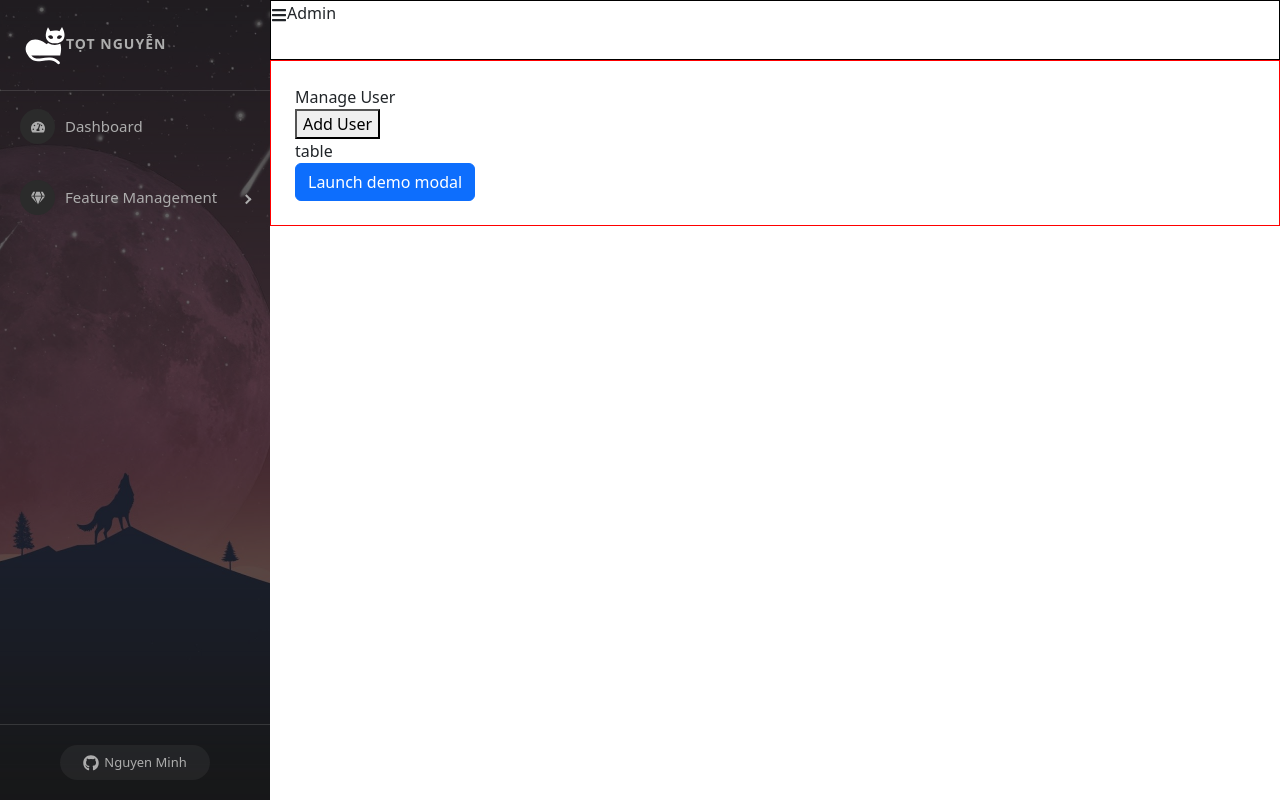
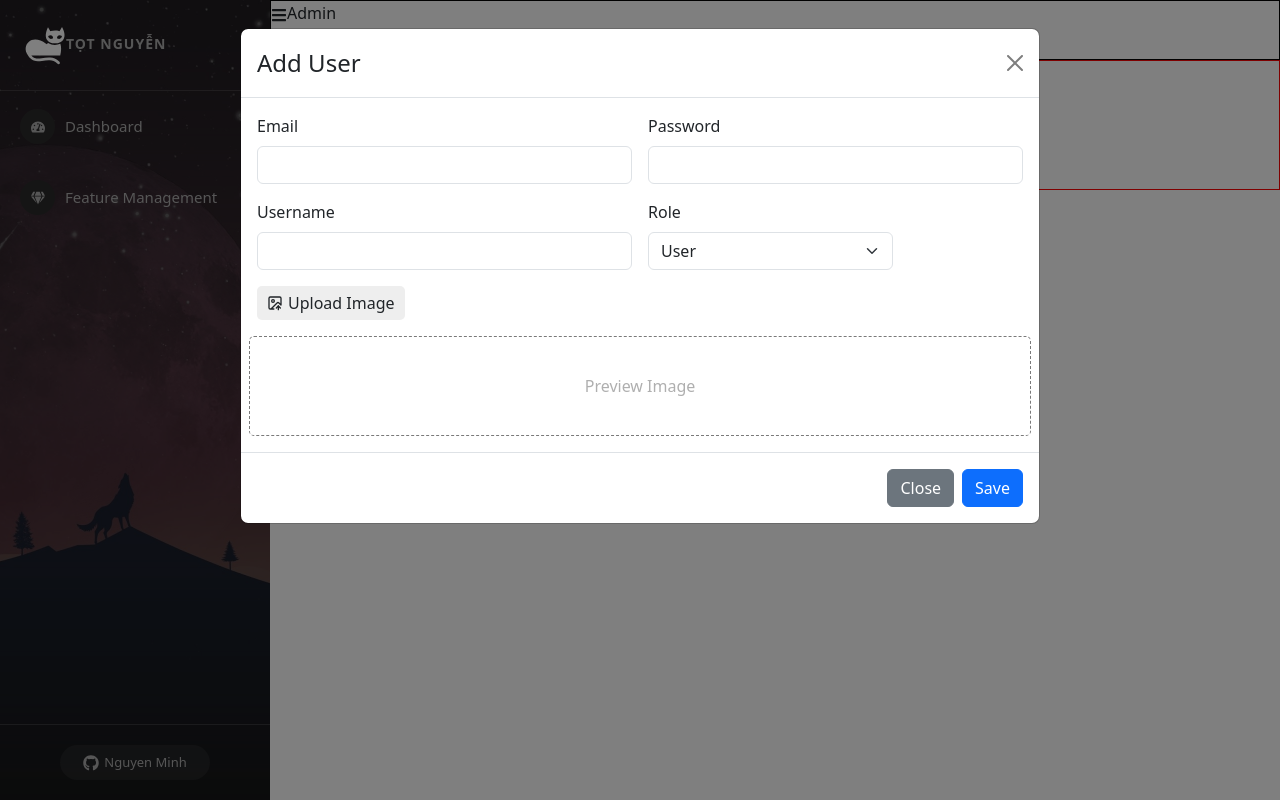
Before and after one commit to minh041104/react-app, a React (Create React App) app: page /admins/manage-user in a window 1280 px wide. Both pictures are taken after a click on the button "Add User". Built offline with nearby package versions, Linux system fonts and the light colour scheme.

Commit message:
call api

```diff
--- a/src/components/Admin/Admin.js
+++ b/src/components/Admin/Admin.js
@@ -3,6 +3,8 @@ import './Admin.scss'
 import {FaBars} from 'react-icons/fa'
 import { useState } from 'react';
 import { Outlet } from 'react-router-dom';
+import { ToastContainer, toast } from 'react-toastify';
+import 'react-toastify/dist/ReactToastify.css';
 
 const Admin = (props) => {
   const [collapsed, setCollapsed] = useState(false);
@@ -20,6 +22,15 @@ const Admin = (props) => {
           <Outlet />
         </div>
       </div>
+      <ToastContainer position="top-center"
+        autoClose={1500}
+        hideProgressBar={false}
+        newestOnTop={false}
+        closeOnClick
+        rtl={false}
+        pauseOnFocusLoss
+        draggable
+        pauseOnHover />
     </div>
   )
 }
--- a/src/components/Admin/Content/ManageUser.js
+++ b/src/components/Admin/Content/ManageUser.js
@@ -1,19 +1,23 @@
 import ModalCreateUser from './ModalCreateUser';
+import { IoPersonAddOutline } from "react-icons/io5";
 import './ManageUser.scss'
+import { useState } from 'react';
 const ManageUser = () => {
+
+    const [showModalCreateUser, setShowModalCreateUser] = useState(false);
     return (
         <div className='manage-user-container'>
             <div className='title'>
                 Manage User
             </div>
             <div className="manage-user-content">
-                <div >
-                    <button>Add User</button>
+                <div className='btn-add-user'>
+                    <button onClick={() => setShowModalCreateUser(true)}><IoPersonAddOutline  /> Add User</button>
                 </div>
-                <div>
+                <div className='table-user-container'>
                     table
                 </div>
-                <ModalCreateUser />
+                <ModalCreateUser show={showModalCreateUser} setShow={setShowModalCreateUser} />
             </div>
         </div>
     )
--- a/src/components/Admin/Content/ManageUser.scss
+++ b/src/components/Admin/Content/ManageUser.scss
@@ -1,6 +1,20 @@
 .manage-user-container {
     .manage-user-content {
-
+        .btn-add-user {
+            button {
+                display: flex;
+                align-items: center;
+                gap: 5px;
+                border: none;
+                border-radius: 5px;
+                cursor: pointer;
+            }
+        }
+    }
+    .title {
+        font-size: 20px;
+        font-weight: 600;
+        color: #333333;
     }
 }
 
--- a/src/components/Admin/Content/ModalCreateUser.js
+++ b/src/components/Admin/Content/ModalCreateUser.js
@@ -2,11 +2,21 @@ import { useState } from 'react';
 import Button from 'react-bootstrap/Button';
 import Modal from 'react-bootstrap/Modal';
 import { LuImageUp } from "react-icons/lu";
+import axios from 'axios';
+import { toast } from 'react-toastify';
 
-const ModalCreateUser = () => {
-    const [show, setShow] = useState(false);
+const ModalCreateUser = (props) => {
+    const { show, setShow } = props;
 
-    const handleClose = () => setShow(false);
+    const handleClose = () => {
+        setShow(false);
+        setEmail('');
+        setPassword('');
+        setUsername('');
+        setRole('user');
+        setImage(null);
+        setPreview(null);
+    }
     const handleShow = () => setShow(true);
 
     const [email, setEmail] = useState('');
@@ -23,12 +33,47 @@ const ModalCreateUser = () => {
         }
     }
 
+    const validateEmail = (email) => {
+        const re = /^[^\s@]+@[^\s@]+\.[^\s@]+$/;
+        return re.test(String(email).toLowerCase());
+    }
+    const handleSubmit = async (e) => {
+        e.preventDefault();
+        if (!validateEmail(email)) {
+            toast.error('Please enter a valid email');
+            return;
+        }
+        if (!password || !username || !role) {
+            toast.error('Please fill all fields');
+            return;
+        }
+        const formData = new FormData();
+        formData.append('email', email);
+        formData.append('password', password);
+        formData.append('username', username);
+        formData.append('role', role);
+        if (image) {
+            formData.append('image', image);
+        }
+        // call api
+        try {
+            const res = await axios.post('http://localhost:8081/api/v1/participant', formData)
+            if (res.data && res.data.EC === 0) {
+                toast.success('Create user success');
+                handleClose();
+            } else {
+                toast.error(res.data.EM || 'Create user failed');
+            }
+        } catch (error) {
+            toast.error(error.message || 'Create user failed');
+        }
+    }
 
   return (
     <>
-      <Button variant="primary" onClick={handleShow}>
+      {/* <Button variant="primary" onClick={handleShow}>
         Launch demo modal
-      </Button>
+      </Button> */}
 
       <Modal show={show} onHide={handleClose} size="lg" backdrop="static" className='model-add-user'>
         <Modal.Header closeButton>
@@ -51,7 +96,7 @@ const ModalCreateUser = () => {
                 <div className="col-md-4">
                     <label className="form-label">Role</label>
                     <select className="form-select" value={role} onChange={(e) => setRole(e.target.value)}>
-                        <option selected value="user">User</option>
+                        <option value="user">User</option>
                         <option value="admin">Admin</option>
                     </select>
                 </div>
@@ -72,7 +117,7 @@ const ModalCreateUser = () => {
           <Button variant="secondary" onClick={handleClose}>
             Close
           </Button>
-          <Button variant="primary" onClick={handleClose}>
+          <Button variant="primary" onClick={(e) => handleSubmit(e)}>
             Save
           </Button>
         </Modal.Footer>
```
